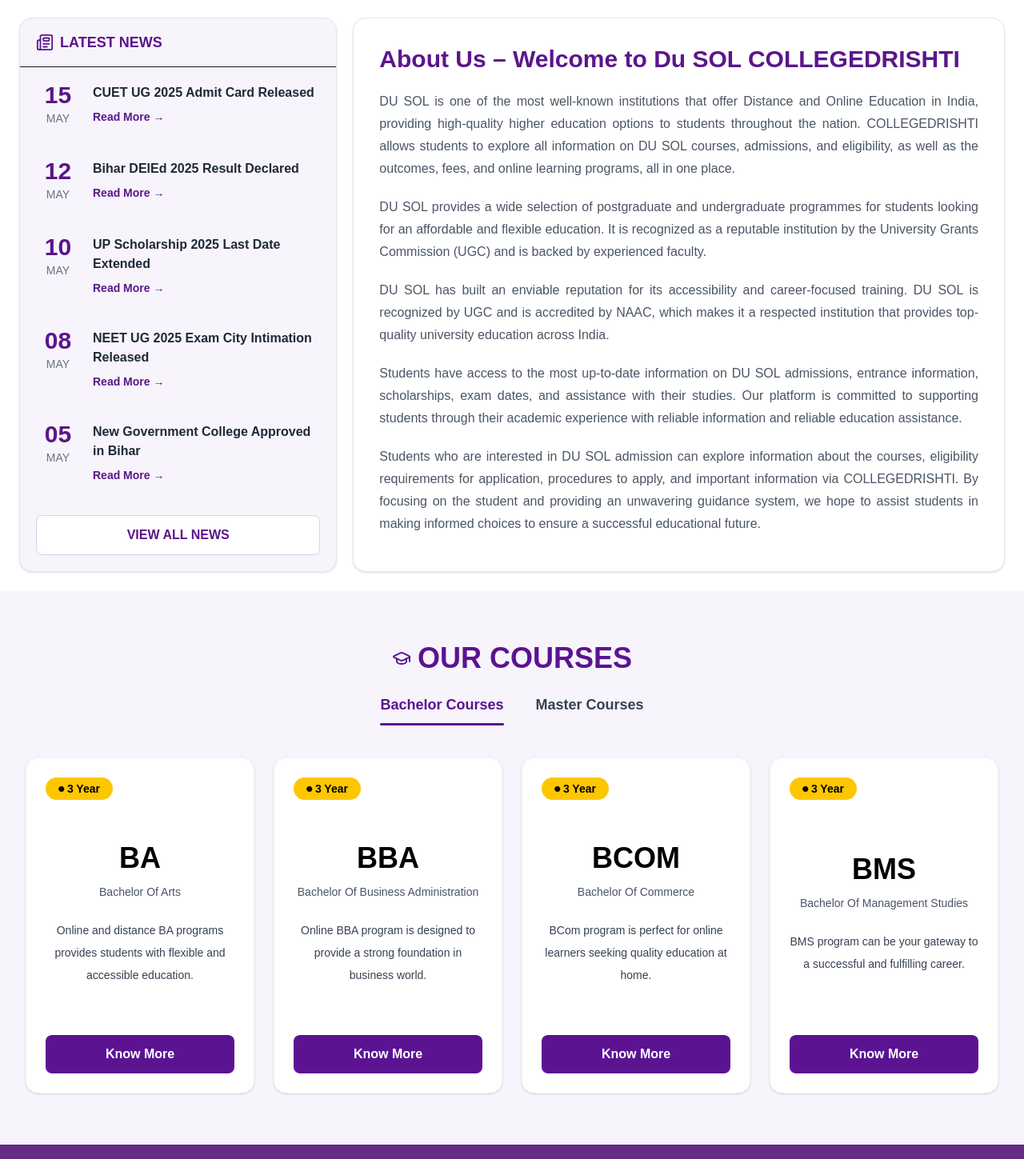
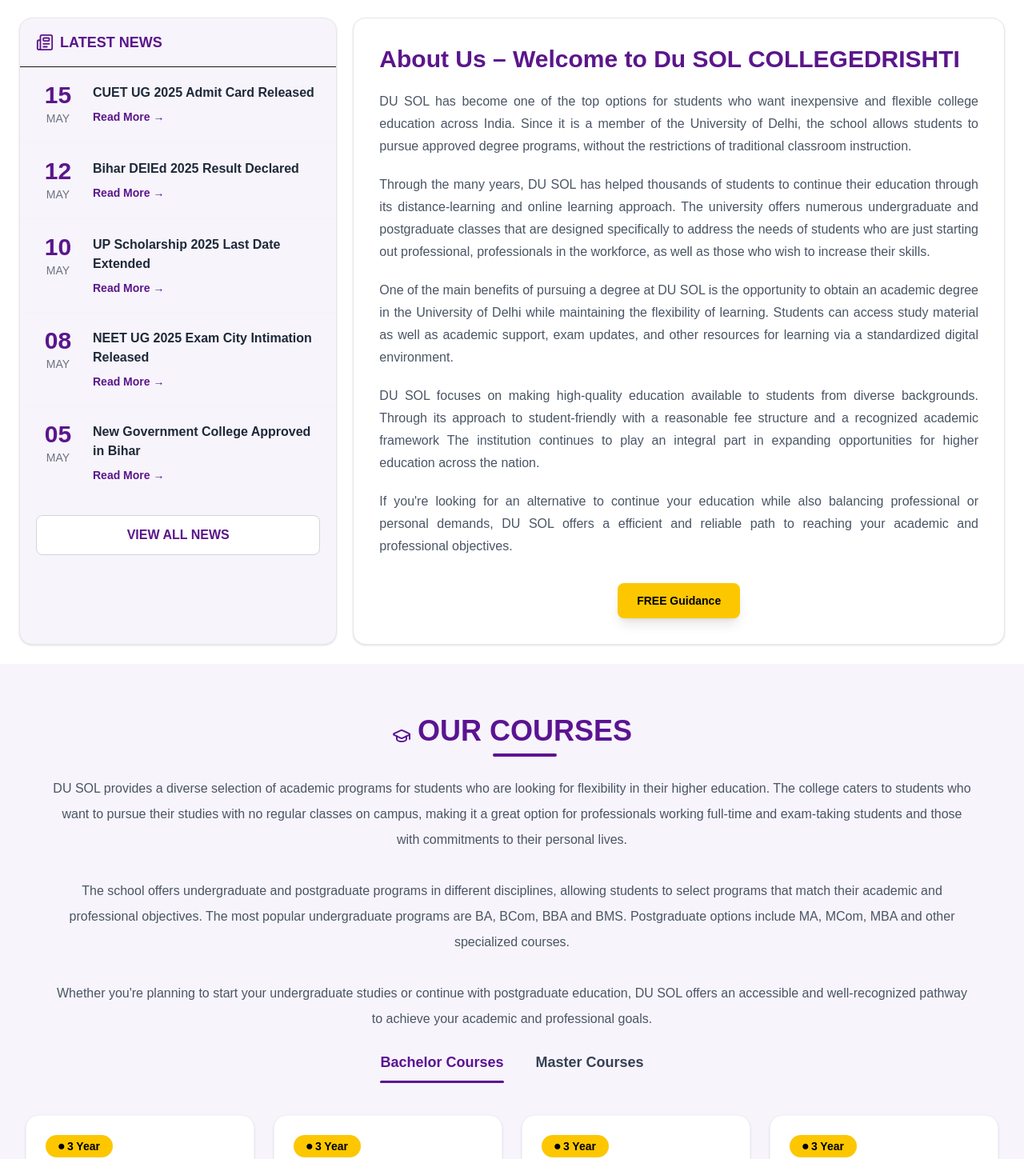
Before and after one commit to ekta-developer/CollegeDrishti, a Next.js app in the folder collegedrishti/: page / in a window 1280 px wide. Shown: the part 485-1934 px from the top of the page at 80% size. Built offline with nearby package versions, Linux system fonts and the light colour scheme.

Commit message:
added all homepage data
added all homepage data

```diff
--- a/collegedrishti/src/app/layout.js
+++ b/collegedrishti/src/app/layout.js
@@ -1,4 +1,5 @@
-import './globals.css'
+
+  import './globals.css'
 import Navbar from '@/components/Header/Navbar'
 import Footer from '@/components/footer/Footer'
 
--- a/collegedrishti/src/app/page.js
+++ b/collegedrishti/src/app/page.js
@@ -1,4 +1,5 @@
-'use client'
+
+  'use client'
 
 import HomeData from '../data/homeData'
 
--- a/collegedrishti/src/components/Header/Navbar.js
+++ b/collegedrishti/src/components/Header/Navbar.js
@@ -1,4 +1,5 @@
-'use client'
+
+  'use client'
 
 import '../../app/globals.css'
 import { useState } from 'react'
@@ -219,7 +220,7 @@
             {/* LOGO */}
             <Link href='/'>
               <h1 className='text-[11px] xs:text-sm sm:text-lg md:text-xl lg:text-2xl font-bold text-purple-900 leading-tight'>
-                DOSOLCOLLEGEDRISHTI
+                DU SOL
               </h1>
             </Link>
 
--- a/collegedrishti/src/components/HomeSection.jsx
+++ b/collegedrishti/src/components/HomeSection.jsx
@@ -21,6 +21,7 @@
   BadgeCheck: BadgeCheck,
   Layers3: Layers3
 }
+import Link from 'next/link'
 
 const HomeSection = () => {
   const newsData = [
@@ -175,48 +176,56 @@
 
               <div className='mt-5 space-y-5 text-gray-600 text-sm md:text-base leading-7 text-justify'>
                 <p>
-                  DU SOL is one of the most well-known institutions that offer
-                  Distance and Online Education in India, providing high-quality
-                  higher education options to students throughout the nation.
-                  COLLEGEDRISHTI allows students to explore all information on
-                  DU SOL courses, admissions, and eligibility, as well as the
-                  outcomes, fees, and online learning programs, all in one
-                  place.
+                  DU SOL has become one of the top options for students who want
+                  inexpensive and flexible college education across India. Since
+                  it is a member of the University of Delhi, the school allows
+                  students to pursue approved degree programs, without the
+                  restrictions of traditional classroom instruction.
                 </p>
 
                 <p>
-                  DU SOL provides a wide selection of postgraduate and
-                  undergraduate programmes for students looking for an
-                  affordable and flexible education. It is recognized as a
-                  reputable institution by the University Grants Commission
-                  (UGC) and is backed by experienced faculty.
+                  Through the many years, DU SOL has helped thousands of
+                  students to continue their education through its
+                  distance-learning and online learning approach. The university
+                  offers numerous undergraduate and postgraduate classes that
+                  are designed specifically to address the needs of students who
+                  are just starting out professional, professionals in the
+                  workforce, as well as those who wish to increase their skills.
                 </p>
 
                 <p>
-                  DU SOL has built an enviable reputation for its accessibility
-                  and career-focused training. DU SOL is recognized by UGC and
-                  is accredited by NAAC, which makes it a respected institution
-                  that provides top-quality university education across India.
+                  One of the main benefits of pursuing a degree at DU SOL is the
+                  opportunity to obtain an academic degree in the University of
+                  Delhi while maintaining the flexibility of learning. Students
+                  can access study material as well as academic support, exam
+                  updates, and other resources for learning via a standardized
+                  digital environment.
                 </p>
 
                 <p>
-                  Students have access to the most up-to-date information on DU
-                  SOL admissions, entrance information, scholarships, exam
-                  dates, and assistance with their studies. Our platform is
-                  committed to supporting students through their academic
-                  experience with reliable information and reliable education
-                  assistance.
+                  DU SOL focuses on making high-quality education available to
+                  students from diverse backgrounds. Through its approach to
+                  student-friendly with a reasonable fee structure and a
+                  recognized academic framework The institution continues to
+                  play an integral part in expanding opportunities for higher
+                  education across the nation.
                 </p>
 
                 <p>
-                  Students who are interested in DU SOL admission can explore
-                  information about the courses, eligibility requirements for
-                  application, procedures to apply, and important information
-                  via COLLEGEDRISHTI. By focusing on the student and providing
-                  an unwavering guidance system, we hope to assist students in
-                  making informed choices to ensure a successful educational
-                  future.
+                  If you're looking for an alternative to continue your
+                  education while also balancing professional or personal
+                  demands, DU SOL offers a efficient and reliable path to
+                  reaching your academic and professional objectives.
                 </p>
+              </div>
+
+              <div className='flex justify-center mt-8'>
+                <Link
+                  href='/'
+                  className='bg-yellow-400 hover:bg-yellow-500 text-black text-sm font-semibold px-6 py-3 rounded-lg transition-all duration-300 hover:scale-105 shadow-lg'
+                >
+                  FREE Guidance
+                </Link>
               </div>
             </div>
 
--- a/collegedrishti/src/components/OurCourses.jsx
+++ b/collegedrishti/src/components/OurCourses.jsx
@@ -6,7 +6,7 @@
 import { GraduationCap } from 'lucide-react'
 
 export default function OurCourses () {
-  const [activeTab, setActiveTab] = useState(0);
+  const [activeTab, setActiveTab] = useState(0)
 
   const coursesData = {
     tabs: [
@@ -20,7 +20,7 @@
             subtitle: 'Bachelor Of Arts',
             duration: '3 Year',
             description:
-              'Online and distance BA programs provides students with flexible and accessible education.',
+              'Flexible BA programs designed to help students build strong academic knowledge and career-ready skills.',
             buttonText: 'Know More',
             link: '/courses/ba'
           },
@@ -31,7 +31,7 @@
             subtitle: 'Bachelor Of Business Administration',
             duration: '3 Year',
             description:
-              'Online BBA program is designed to provide a strong foundation in business world.',
+              'Develop business, management, and leadership skills through industry-focused BBA programs.',
             buttonText: 'Know More',
             link: '/courses/bba'
           },
@@ -42,7 +42,7 @@
             subtitle: 'Bachelor Of Commerce',
             duration: '3 Year',
             description:
-              'BCom program is perfect for online learners seeking quality education at home.',
+              'Comprehensive commerce programs that provide knowledge in finance, accounting, and business operations.',
             buttonText: 'Know More',
             link: '/courses/bcom'
           },
@@ -53,7 +53,7 @@
             subtitle: 'Bachelor Of Management Studies',
             duration: '3 Year',
             description:
-              'BMS program can be your gateway to a successful and fulfilling career.',
+              'Career-oriented management studies program focused on leadership, strategy, and professional growth.',
             buttonText: 'Know More',
             link: '/courses/bms'
           }
@@ -70,7 +70,7 @@
             subtitle: 'Master Of Business Administration',
             duration: '2 Year',
             description:
-              'MBA program prepares students for leadership and management roles.',
+              'THE DU SOL MBA program provides industry-focused management education through distance and online learning.',
             buttonText: 'Know More',
             link: '/courses/mba'
           },
@@ -81,7 +81,7 @@
             subtitle: 'Master Of Commerce',
             duration: '2 Year',
             description:
-              'MCom provides advanced knowledge in commerce and accounting.',
+              'THE DU SOL MCom program is designed to build strong knowledge in commerce, finance, and business studies.',
             buttonText: 'Know More',
             link: '/courses/mcom'
           },
@@ -92,20 +92,20 @@
             subtitle: 'Master Of Arts',
             duration: '2 Year',
             description:
-              'MA course helps students gain expertise in humanities and arts.',
+              'DU SOL offers MA programs in multiple disciplines through flexible online and distance learning modes.',
             buttonText: 'Know More',
             link: '/courses/ma'
           },
 
           {
             id: 8,
-            name: 'MCA',
-            subtitle: 'Master Of Computer Applications',
+            name: 'MLIS',
+            subtitle: 'Master Of Library And Information Science',
             duration: '2 Year',
             description:
-              'MCA program focuses on software development and IT technologies.',
+              'THE DU SOL MLIS program helps students develop professional skills in library and information science through distance education.',
             buttonText: 'Know More',
-            link: '/courses/mca'
+            link: '/courses/mlis'
           }
         ]
       }
@@ -117,12 +117,41 @@
       <div className='max-w-7xl mx-auto px-4 sm:px-6 lg:px-8'>
         {/* Heading */}
         <div className='flex flex-col items-center justify-center text-center mb-10'>
-          <div className='flex items-center gap-2 text-[#5b1392] font-bold uppercase'>
-            <GraduationCap className='w-6 h-6' />
+          <div className='flex flex-col items-center'>
+            <div className='flex items-center gap-2 text-[#5b1392] font-bold uppercase'>
+              <GraduationCap className='w-6 h-6' />
 
-            <h2 className='text-2xl md:text-4xl font-extrabold'>Our Courses</h2>
+              <h2 className='relative text-2xl md:text-4xl font-extrabold pb-3'>
+                Our Courses
+                {/* Underline */}
+                <span className='absolute left-1/2 -translate-x-1/2 bottom-0 w-20 h-1 bg-[#5b1392] rounded-full'></span>
+              </h2>
+            </div>
           </div>
 
+          <div className='max-w-6xl mx-auto mt-6'>
+            <p className='text-gray-600 text-sm md:text-base leading-7 md:leading-8 text-center'>
+              DU SOL provides a diverse selection of academic programs for
+              students who are looking for flexibility in their higher
+              education. The college caters to students who want to pursue their
+              studies with no regular classes on campus, making it a great
+              option for professionals working full-time and exam-taking
+              students and those with commitments to their personal lives.
+              <br />
+              <br />
+              The school offers undergraduate and postgraduate programs in
+              different disciplines, allowing students to select programs that
+              match their academic and professional objectives. The most popular
+              undergraduate programs are BA, BCom, BBA and BMS. Postgraduate
+              options include MA, MCom, MBA and other specialized courses.
+              <br />
+              <br />
+              Whether you're planning to start your undergraduate studies or
+              continue with postgraduate education, DU SOL offers an accessible
+              and well-recognized pathway to achieve your academic and
+              professional goals.
+            </p>
+          </div>
           {/* Navigation Tabs */}
           <div className='flex items-center gap-4 md:gap-10 mt-6 flex-wrap justify-center'>
             {coursesData.tabs.map((tab, index) => (
@@ -145,7 +174,6 @@
             ))}
           </div>
         </div>
-
         {/* Courses Grid */}
         <div className='grid grid-cols-1 sm:grid-cols-2 xl:grid-cols-4 gap-6'>
           {coursesData.tabs[activeTab].courses.map(course => (
--- a/collegedrishti/src/data/courseData.js
+++ b/collegedrishti/src/data/courseData.js
@@ -1,4 +1,3 @@
-import React from 'react'
 
 const CourseData = () => {
   return <div></div>
--- a/collegedrishti/src/data/homeData.js
+++ b/collegedrishti/src/data/homeData.js
@@ -1,4 +1,5 @@
-'use client'
+
+  'use client'
 
 import React from 'react'
 
```
Also changed, not shown: collegedrishti/src/components/HeroBanner.jsx (+5 -6 lines), collegedrishti/src/components/WhyChooseSection.jsx (+15 -14 lines), collegedrishti/src/components/course/Instructor/instructorData.js (+6 -9 lines), collegedrishti/src/data/blogsData.js (+6 -9 lines).
